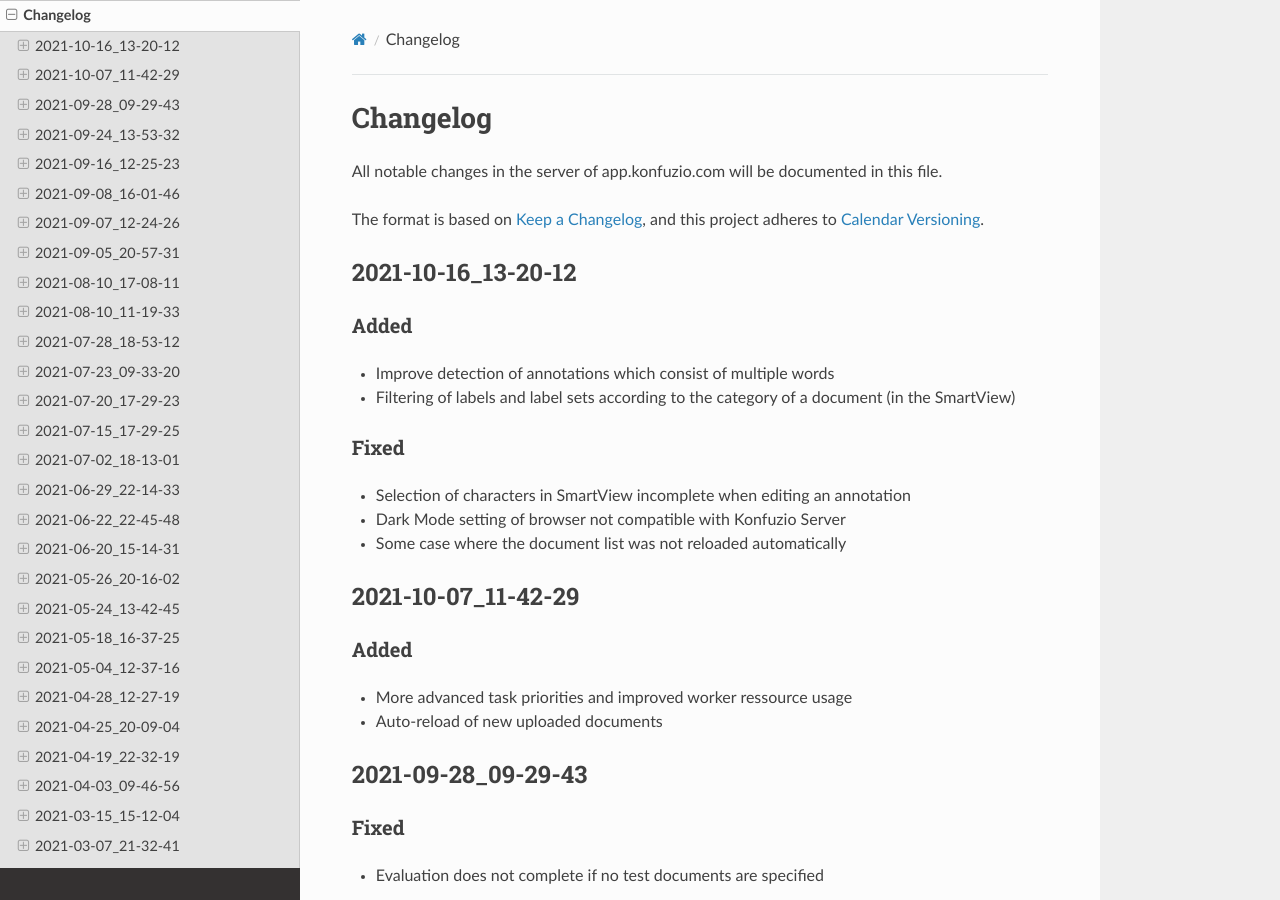
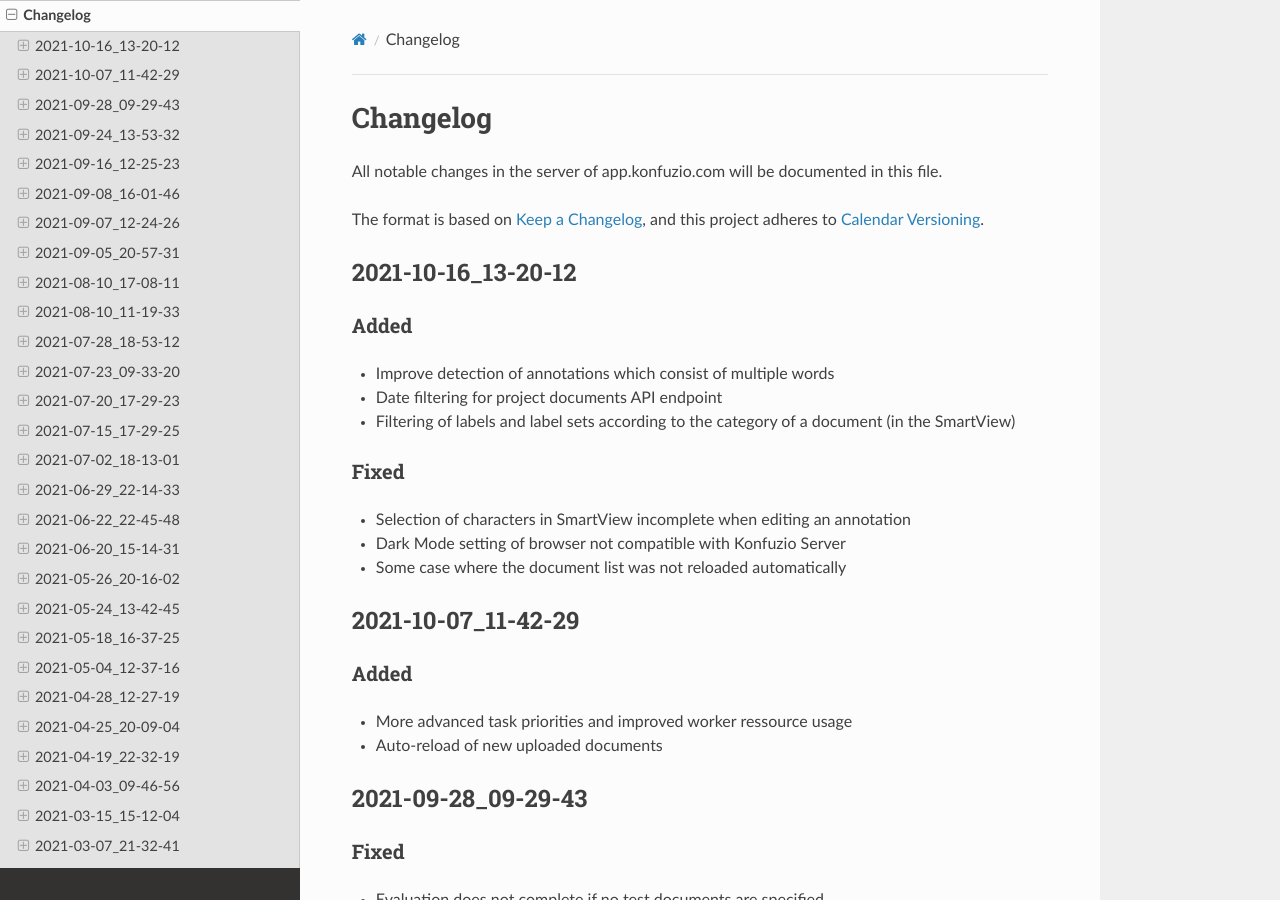
Before and after one commit to konfuzio-ai/konfuzio-sdk, a Sphinx documentation site: the page built from docs/web/changelog_app.md, in a window 1280 px wide and 900 px high. Built offline with Sphinx 7.4.7 and the Read the Docs theme 2.0.0, drawn with Linux system fonts in a browser that asks for light colours.

Commit message:
Update changelog_app.md

```diff
--- a/docs/web/changelog_app.md
+++ b/docs/web/changelog_app.md
@@ -12,6 +12,7 @@ and this project adheres to [Calendar Versioning](https://calver.org/overview.ht
 
 ### Added
 - Improve detection of annotations which consist of multiple words
+- Date filtering for project documents API endpoint
 - Filtering of labels and label sets according to the category of a document (in the SmartView)
 
 ### Fixed
```
